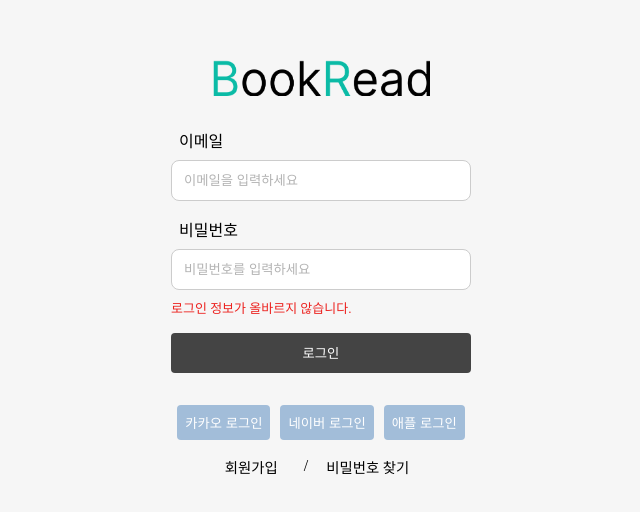
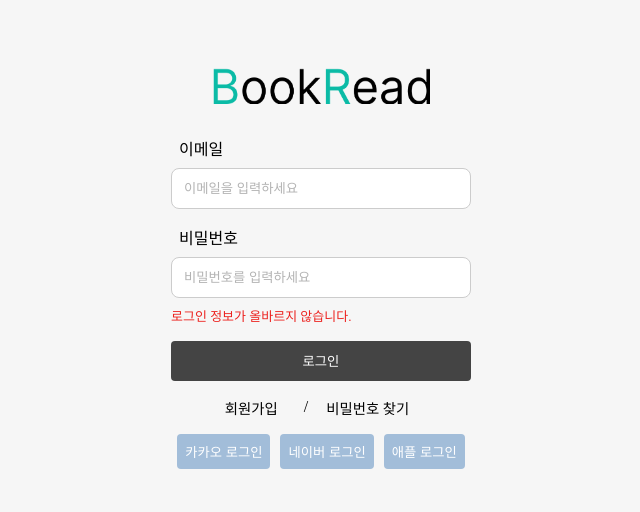
Before and after one commit to HwajinLee3114/BookRead, a Next.js app: page /login in a window 1280 px wide. Shown: the part 132-644 px from the top of the page, without its empty margins (319-959 px from the left). Built offline with nearby package versions, Linux system fonts and the light colour scheme.

Commit message:
로그인, 공통 css 수정

```diff
--- a/src/app/login/LoginForm.tsx
+++ b/src/app/login/LoginForm.tsx
@@ -36,7 +36,7 @@
   };
 
   return (
-    <div className="g_form_container mgtb_1r">
+    <div className="g_form_container mgt_1r">
       <label className="g_label" htmlFor="email">이메일</label>
       <input
         type="email"
--- a/src/app/login/page.tsx
+++ b/src/app/login/page.tsx
@@ -13,12 +13,8 @@
           objectFit="contain"
         />
       <LoginForm />
-      <div className="g_flex gap_10">
-        <button className="g_btn">카카오 로그인</button>
-        <button className="g_btn">네이버 로그인</button>
-        <button className="g_btn">애플 로그인</button>
-      </div>
-      <div className="g_flex gap_10 mgt_1r">
+
+      <div className="g_flex gap_10 mgb_1r">
         <label className="g_label small g_pointer" htmlFor="signup">
           회원가입
         </label>/
@@ -26,6 +22,12 @@
           비밀번호 찾기
         </label>
       </div>
+
+      <div className="g_flex gap_10">
+        <button className="g_btn">카카오 로그인</button>
+        <button className="g_btn">네이버 로그인</button>
+        <button className="g_btn">애플 로그인</button>
+      </div>
     </div>
   );
 };
--- a/src/app/styles/comn.css
+++ b/src/app/styles/comn.css
@@ -23,6 +23,10 @@
 
 .mgt_1r {
     margin-top: 1rem;
+}
+
+.mgb_1r {
+    margin-bottom: 1rem;
 }
 
 .mgtb_1r {
```
